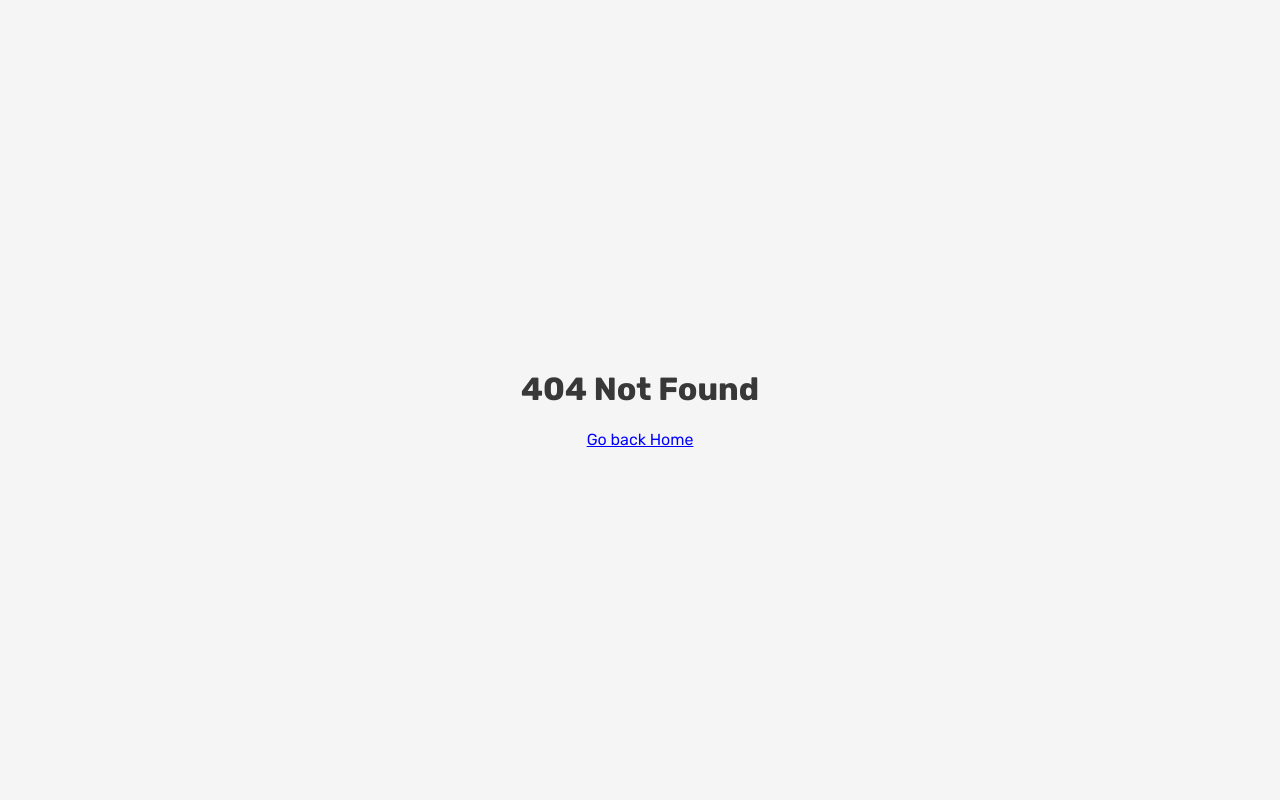
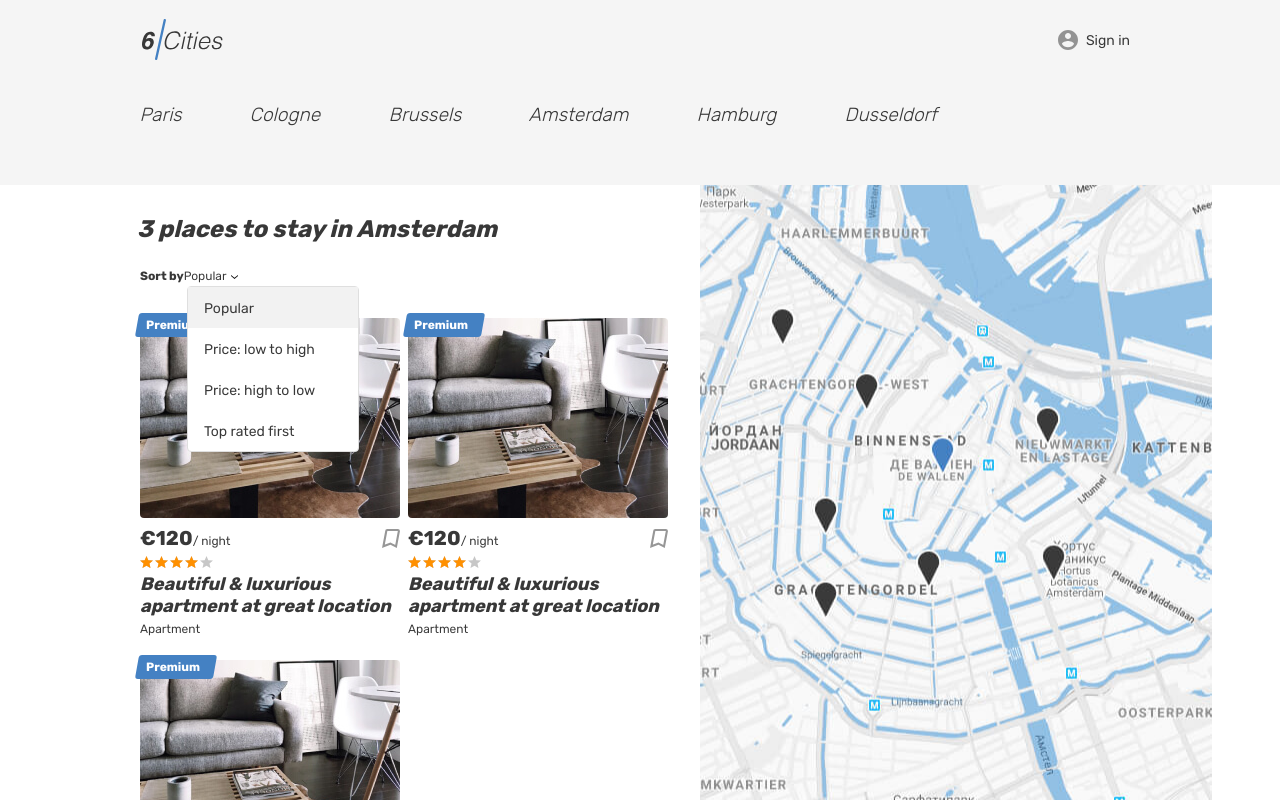
Before and after one commit to lipa88-mk/sixCities, a React (Create React App) app: page /amsterdam in a window 1280 px wide. Before the commit this address had no page. Built offline with nearby package versions, Linux system fonts and the light colour scheme.

Commit message:
add experimental tabs

```diff
--- a/src/components/app/app.tsx
+++ b/src/components/app/app.tsx
@@ -7,22 +7,29 @@ import { PageNotFound } from '../../pages/page-not-found/page-not-found';
 import { AppRoutes, AuthorizationStatus } from '../../const';
 import PrivateRoute from '../../components/private-route/private-route';
 import { FC } from 'react';
+import type {LocationItemProps} from '../../pages/main-screen/main-screen';
 
 type AppProps = {
-  offersCount: number;
-  locationsList: string[];
+  offersCount?: number;
+  locationsList?: string[];
+  locations: LocationItemProps[];
 };
 
-const App: FC<AppProps> = ({ offersCount, locationsList }) => (
+const App: FC<AppProps> = ({ offersCount, locationsList, locations }) => (
   <BrowserRouter>
     <Routes>
-      <Route path={AppRoutes.root} element={<MainScreen offersCount={offersCount} locationsList={locationsList} />} />
-      <Route path={AppRoutes.login} element={<LoginScreen />}>
+      <Route path={AppRoutes.root} element={<MainScreen locations={locations} />} >
+        <Route path={':city'} element={<MainScreen locations={locations} />} />
       </Route>
+
+      <Route path={AppRoutes.login} element={<LoginScreen />} />
+
       <Route path={AppRoutes.favorites} element={<PrivateRoute authorizationStatus={AuthorizationStatus.NoAuth} ><FavoritesScreen /></PrivateRoute>} />
+
       <Route path={AppRoutes.offer} element={<PropertyScreen />} >
         <Route path={':id'} element={<PropertyScreen />} />
       </Route>
+
       <Route path={'*'} element={<PageNotFound />} />
     </Routes>
   </BrowserRouter>
--- a/src/const.ts
+++ b/src/const.ts
@@ -2,7 +2,7 @@ export enum AppRoutes {
   login = '/login',
   favorites = '/favorites',
   offer = '/offer',
-  root = '/'
+  root = '/',
 }
 
 export enum AuthorizationStatus {
@@ -10,3 +10,23 @@ export enum AuthorizationStatus {
   NoAuth = 'NO_AUTH',
   Unknown = 'UNKNOWN',
 }
+
+export const Settings = {
+  OFFERS: 5,
+  LOCATIONS_LIST: [
+    'Paris',
+    'Cologne',
+    'Brussels',
+    'Amsterdam',
+    'Hamburg',
+    'Dusseldorf',
+  ],
+  locations: [
+    { city: 'Paris', offers: 1 },
+    { city: 'Cologne', offers: 2 },
+    { city: 'Brussels', offers: 5 },
+    { city: 'Amsterdam', offers: 3 },
+    { city: 'Hamburg', offers: 0 },
+    { city: 'Dusseldorf', offers: 4 },
+  ],
+};
--- a/src/index.tsx
+++ b/src/index.tsx
@@ -1,18 +1,14 @@
 import React from 'react';
 import ReactDOM from 'react-dom/client';
 import App from './components/app/app';
+import { Settings } from './const';
 
 const root = ReactDOM.createRoot(
   document.getElementById('root') as HTMLElement,
 );
 
-const Settings = {
-  OFFERS: 5,
-  LOCATIONS_LIST: ['Paris', 'Cologne', 'Brussels', 'Amsterdam', 'Hamburg', 'Dusseldorf'],
-};
-
 root.render(
   <React.StrictMode>
-    <App offersCount={Settings.OFFERS} locationsList={Settings.LOCATIONS_LIST} />
+    <App offersCount={Settings.OFFERS} locationsList={Settings.LOCATIONS_LIST} locations={Settings.locations} />
   </React.StrictMode>,
 );
--- a/src/pages/main-screen/main-screen.tsx
+++ b/src/pages/main-screen/main-screen.tsx
@@ -2,13 +2,29 @@ import { Authorization } from '../../components/authorization/authorization';
 import { Card } from '../../components/card/card';
 import { Logo } from '../../components/logo/logo';
 import { FC } from 'react';
+import { NavLink, useParams } from 'react-router-dom';
+
+export type LocationItemProps = {
+  city: string;
+  offers: number;
+}
 
 export type MainScreenProps = {
-  offersCount: number;
-  locationsList: string[];
+  // offersCount: number;
+  // locationsList: string[];
+  locations: LocationItemProps[];
 };
 
-const MainScreen: FC<MainScreenProps> = ({ offersCount, locationsList }) => (
+const MainScreen: FC<MainScreenProps> = ({ locations }) => {
+  const params = useParams();
+
+  const currentLocation = locations.find((el) => el.city.toLowerCase() === params.city);
+  const locationsList = locations.map((el) => el.city);
+
+  // eslint-disable-next-line no-console
+  console.log(currentLocation);
+
+  return (
     <div className="page page--gray page--main">
       <header className="header">
         <div className="container">
@@ -30,13 +46,13 @@ const MainScreen: FC<MainScreenProps> = ({ offersCount, locationsList }) => (
             <ul className="locations__list tabs__list">
               {locationsList.map((location) => (
                 <li className="locations__item" key={location}>
-                <a
-                  href={'#todo'}
-                  className="locations__item-link tabs__item"
+                  <NavLink
+                    to={location.toLowerCase()}
+                    className={'locations__item-link tabs__item'}
                   >
                     {/* tabs__item--active */}
                     <span>{location}</span>
-                </a>
+                  </NavLink>
                 </li>))}
             </ul>
           </section>
@@ -46,7 +62,7 @@ const MainScreen: FC<MainScreenProps> = ({ offersCount, locationsList }) => (
             <section className="cities__places places">
               <h2 className="visually-hidden">Places</h2>
               <b className="places__found">
-              {offersCount} places to stay in Amsterdam
+                {currentLocation?.offers} places to stay in {currentLocation?.city}
               </b>
               <form className="places__sorting" action="#" method="get">
                 <span className="places__sorting-caption">Sort by</span>
@@ -75,7 +91,7 @@ const MainScreen: FC<MainScreenProps> = ({ offersCount, locationsList }) => (
                 </ul>
               </form>
               <div className="cities__places-list places__list tabs__content">
-              {Array.from({ length: offersCount }, (index: number) => (
+                {Array.from({ length: currentLocation?.offers || 0 }, (index: number) => (
                   <Card key={index} />
                 ))}
               </div>
@@ -87,6 +103,6 @@ const MainScreen: FC<MainScreenProps> = ({ offersCount, locationsList }) => (
         </div>
       </main>
     </div>
-);
+  );};
 
 export { MainScreen };
```
Lines whose indentation alone changed are shown as unchanged.
